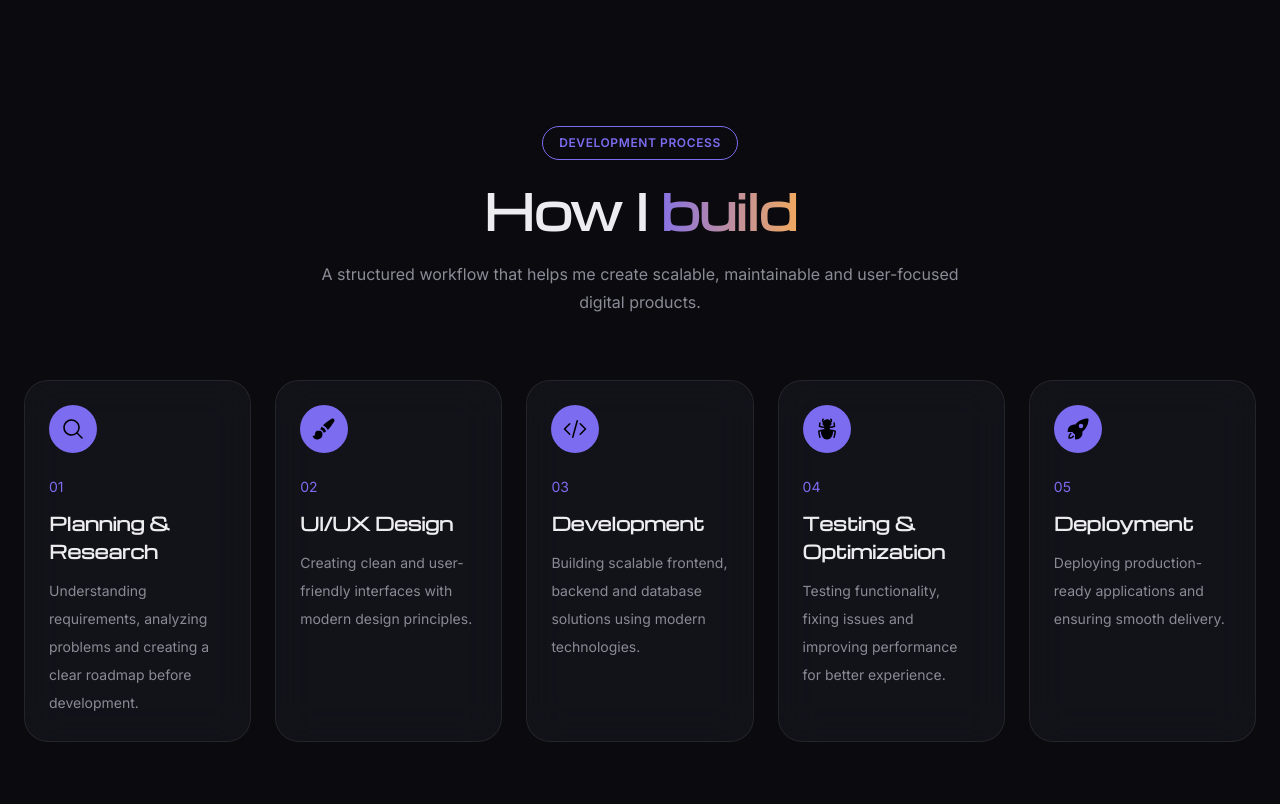
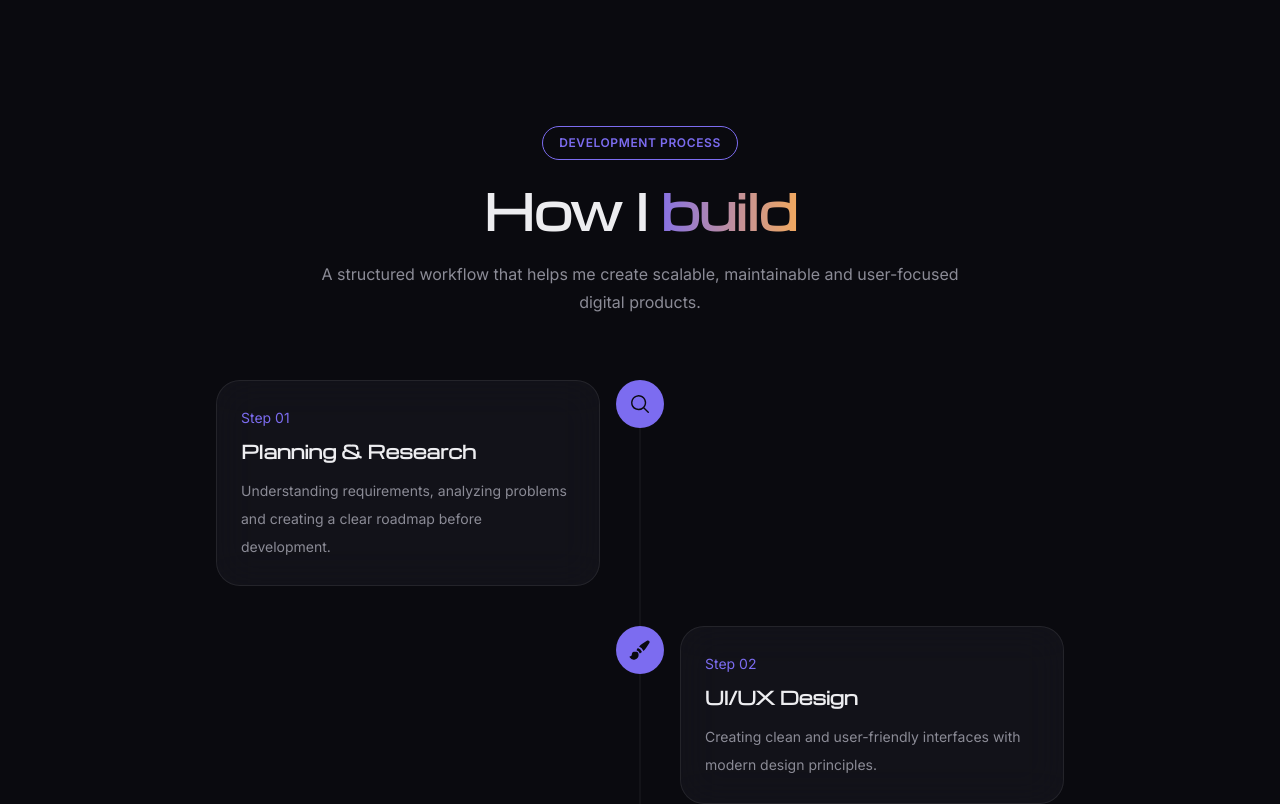
Before and after one commit to HasanMohammodZakaria/personal-portfolio, a Next.js app: page / in a window 1280 px wide. Shown: the part 3100-3904 px from the top of the page. Built offline with nearby package versions, Linux system fonts and the light colour scheme.

Commit message:
redesign development process section

```diff
--- a/src/components/home/DevelopmentProcess.tsx
+++ b/src/components/home/DevelopmentProcess.tsx
@@ -1,8 +1,6 @@
 "use client";
-import {
-  motion,
-} from "framer-motion";
 
+import { motion } from "framer-motion";
 
 import {
   HiMagnifyingGlass,
@@ -12,311 +10,165 @@ import {
   HiRocketLaunch,
 } from "react-icons/hi2";
 
-
 import SectionHeading from "@/components/ui/SectionHeading";
-
 import GlassCard from "@/components/ui/GlassCard";
 
-
-
 const developmentSteps = [
-
   {
     id: "01",
-
     title: "Planning & Research",
-
     description:
       "Understanding requirements, analyzing problems and creating a clear roadmap before development.",
-
     icon: HiMagnifyingGlass,
-
   },
-
-
   {
     id: "02",
-
     title: "UI/UX Design",
-
     description:
       "Creating clean and user-friendly interfaces with modern design principles.",
-
     icon: HiPaintBrush,
-
   },
-
-
   {
     id: "03",
-
     title: "Development",
-
     description:
       "Building scalable frontend, backend and database solutions using modern technologies.",
-
     icon: HiCodeBracket,
-
   },
-
-
   {
     id: "04",
-
     title: "Testing & Optimization",
-
     description:
       "Testing functionality, fixing issues and improving performance for better experience.",
-
     icon: HiBugAnt,
-
   },
-
-
   {
     id: "05",
-
     title: "Deployment",
-
     description:
       "Deploying production-ready applications and ensuring smooth delivery.",
-
     icon: HiRocketLaunch,
-
   },
-
 ];
 
-
-
-
-
-export default function DevelopmentProcess(){
-
-
+export default function DevelopmentProcess() {
   return (
-
-    <section
-
-      id="process"
-
-      className="
-        section-padding
-      "
-
-    >
-
-
-      <div
-
-        className="
-          mx-auto
-          max-w-7xl
-          px-6
-        "
-
-      >
-
-
-
+    <section id="process" className="section-padding">
+      <div className="mx-auto max-w-4xl px-6">
         <SectionHeading
-
           badge="Development Process"
-
           title="How I"
-
           highlight="build"
-
           description="
             A structured workflow that helps me
             create scalable, maintainable and
             user-focused digital products.
           "
-
         />
 
+        <div className="relative mt-16">
+          {/* Vertical line - runs behind the dots only */}
+          <div
+            className="
+              absolute
+              top-0
+              left-6
+              h-full
+              w-px
+              bg-border-default
+              md:left-1/2
+              md:-translate-x-1/2
+            "
+          />
 
-
-
-
-
-        <div
-
-          className="
-            mt-16
-            grid
-            gap-6
-            md:grid-cols-2
-            lg:grid-cols-5
-          "
-
-        >
-
-
-          {
-            developmentSteps.map(
-
-              (step,index)=>{
-
-
+          <div className="flex flex-col gap-10">
+            {developmentSteps.map((step, index) => {
               const Icon = step.icon;
-
+              const isEven = index % 2 === 0;
 
               return (
-
                 <motion.div
-
                   key={step.id}
-
-
                   initial={{
-                      opacity:0,
-                      y:40,
+                    opacity: 0,
+                    y: 30,
                   }}
-
-
                   whileInView={{
-                      opacity:1,
-                      y:0,
+                    opacity: 1,
+                    y: 0,
                   }}
-
-
                   viewport={{
-                      once:true,
+                    once: true,
                   }}
-
-
                   transition={{
-                      duration:.5,
-                      delay:index * .1,
+                    duration: 0.5,
+                    delay: index * 0.1,
                   }}
-
+                  className={`
+                    relative
+                    flex
+                    items-start
+                    gap-6
+                    md:gap-10
+                    ${isEven ? "md:flex-row" : "md:flex-row-reverse"}
+                  `}
                 >
-
-
-
-                    <GlassCard
-
+                  {/* Dot + Icon */}
+                  <div
                     className="
-                        h-full
-                        p-6
-                      "
-
-                    >
-
-
-
-                      <div
-
-                        className="
+                      relative
+                      z-10
                       flex
                       h-12
                       w-12
+                      shrink-0
                       items-center
                       justify-center
                       rounded-full
                       bg-primary
-                          text-black
+                      text-primary-foreground
+                      md:absolute
+                      md:left-1/2
+                      md:-translate-x-1/2
                     "
-
                   >
-
-                        <Icon
-
-                          size={24}
-
-                        />
-
+                    <Icon size={22} />
                   </div>
 
-
-
-
-
-
-                      <span
-
+                  {/* Card */}
+                  <div
                     className="
-                          mt-6
-                          block
-                          text-sm
-                          text-primary
+                      w-full
+                      md:w-[calc(50%-2.5rem)]
                     "
-
                   >
-
-                        {step.id}
-
+                    <GlassCard
+                      className="
+                        p-6
+                        transition-colors
+                        duration-300
+                        hover:border-primary/40
+                      "
+                    >
+                      <span className="text-sm text-primary">
+                        Step {step.id}
                       </span>
 
-
-
-
-
-
-                      <h3
-
-                        className="
-                          mt-3
-                          text-lg
-                          font-semibold
-                        "
-
-                      >
-
+                      <h3 className="mt-2 text-lg font-semibold">
                         {step.title}
-
                       </h3>
 
-
-
-
-
-
-                      <p
-
-                        className="
-                          mt-3
-                          text-sm
-                          leading-7
-                          text-muted
-                        "
-
-                      >
-
+                      <p className="mt-3 text-sm leading-7 text-muted">
                         {step.description}
-
                       </p>
-
-
-
-
                     </GlassCard>
-
-
-
+                  </div>
                 </motion.div>
-
               );
-
-
+            })}
+          </div>
+        </div>
+      </div>
+    </section>
+  );
 }
-
-            )
-          }
-
-
-
-        </div>
-
-
-
-      </div>
-
-
-
-    </section>
-
-  );
-
-}
```
Lines whose indentation alone changed are shown as unchanged.
